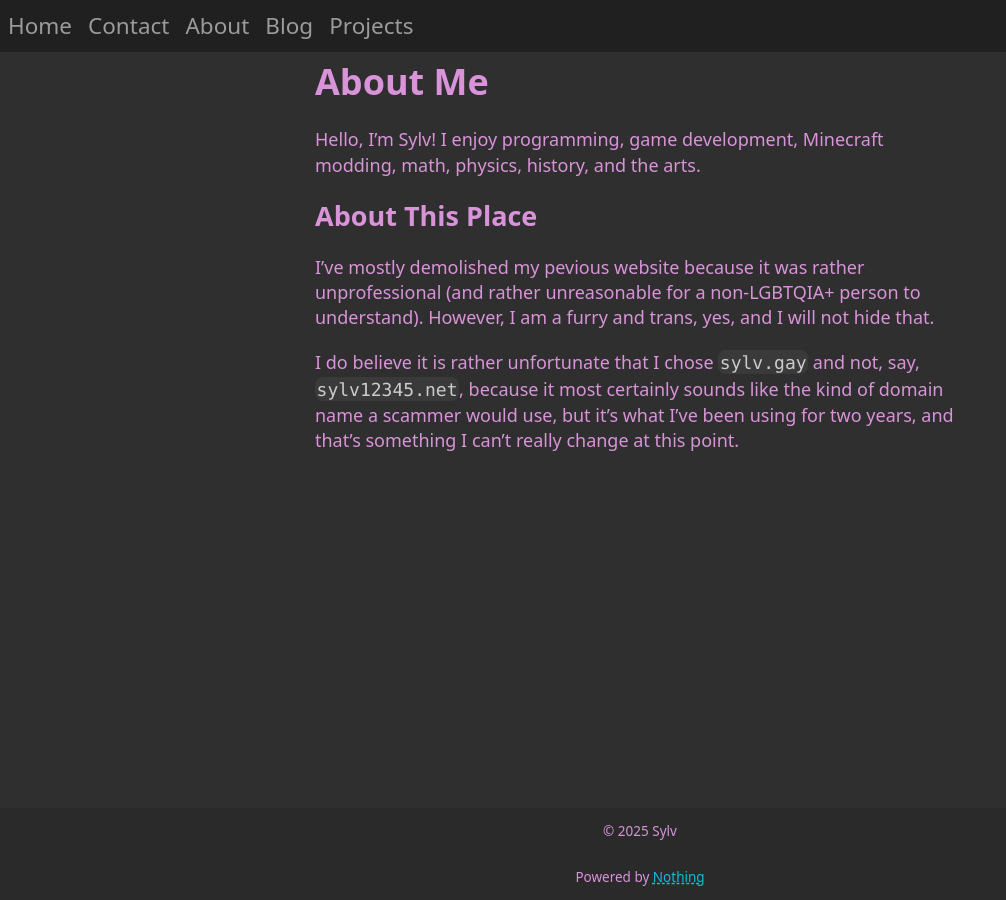
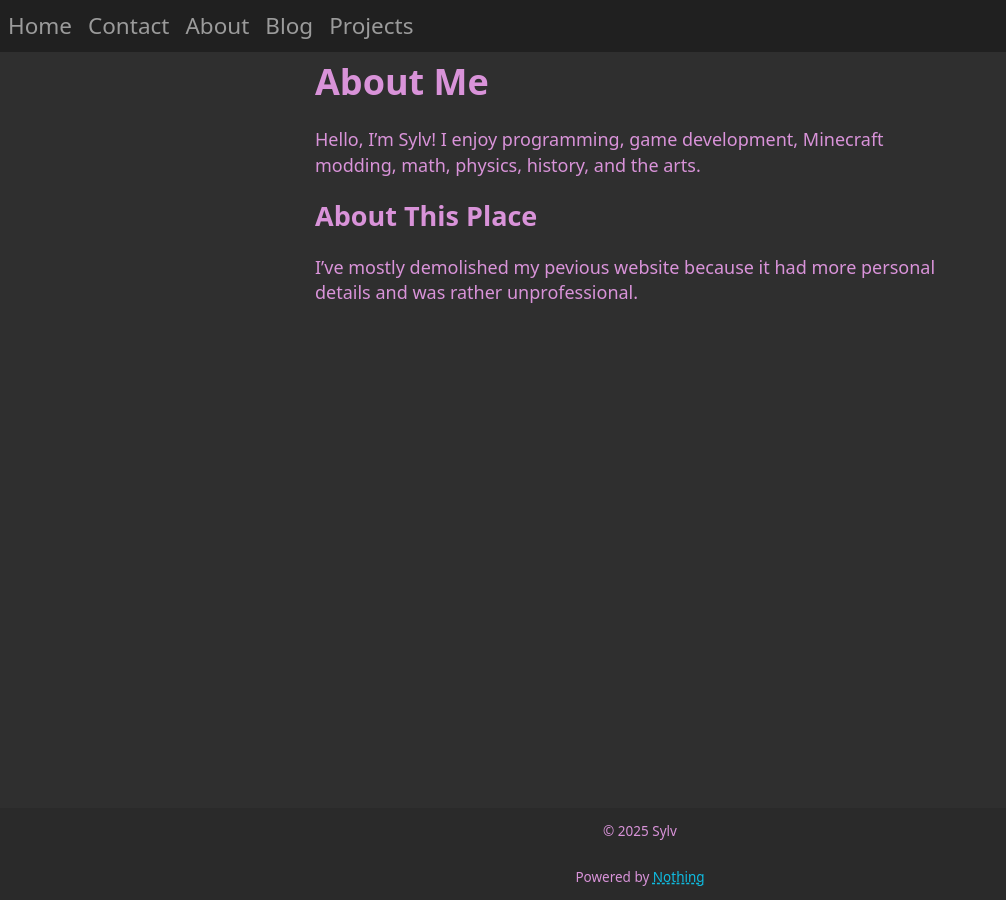
Before and after one commit to sylv256/sylv256.github.io, a Jekyll site: the page built from about.md, in a window 1280 px wide. Shown: the whole page, without its empty margins (0-1006 px from the left). Built offline with Jekyll 4.4.1, drawn with Linux system fonts in a browser that asks for light colours.

Commit message:
fix: about.md

```diff
--- a/about.md
+++ b/about.md
@@ -7,8 +7,4 @@ permalink: /about/
 Hello, I'm Sylv! I enjoy programming, game development, Minecraft modding, math, physics, history, and the arts.
 
 ## About This Place
-I've mostly demolished my pevious website because it was rather unprofessional (and rather unreasonable for a non-LGBTQIA+ person to understand).
-However, I am a furry and trans, yes, and I will not hide that.
-
-I do believe it is rather unfortunate that I chose `sylv.gay` and not, say, `sylv12345.net`, because it most certainly sounds like the kind of domain
-name a scammer would use, but it's what I've been using for two years, and that's something I can't really change at this point.
+I've mostly demolished my pevious website because it had more personal details and was rather unprofessional.
```
